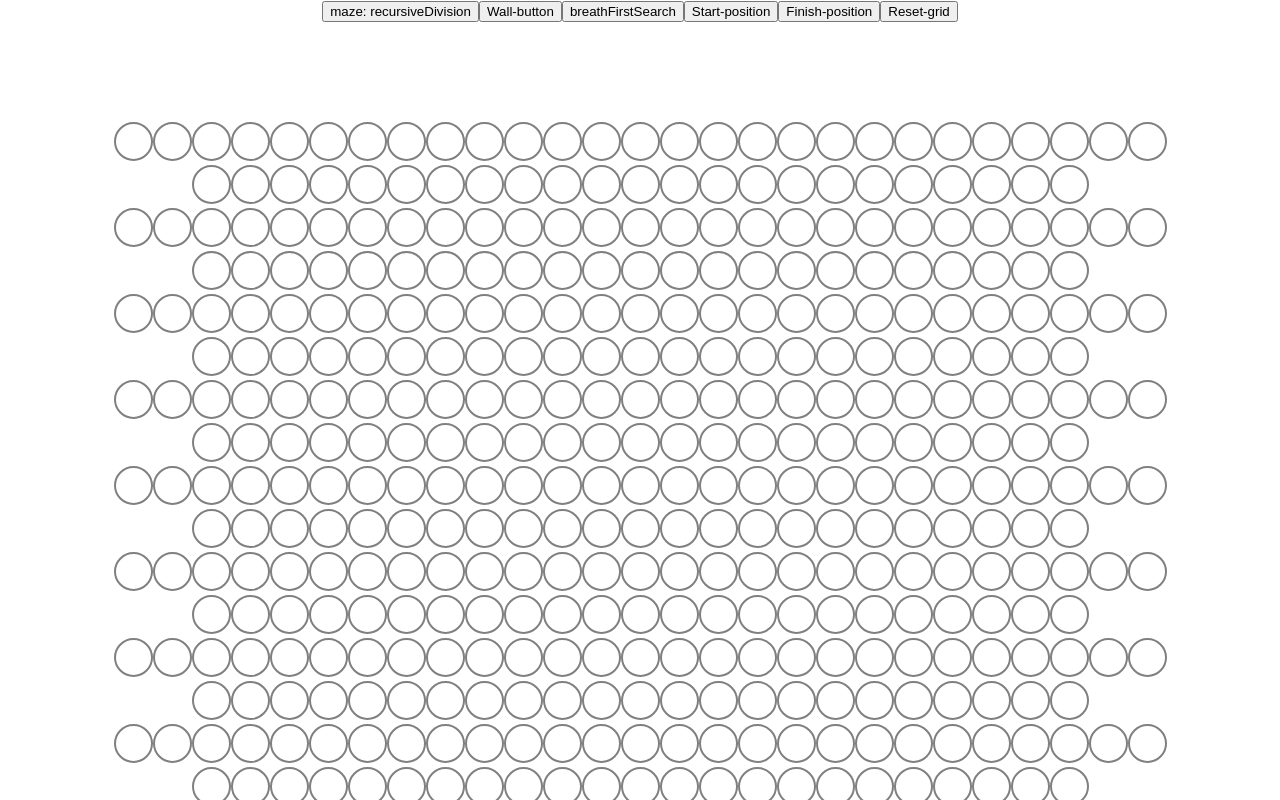
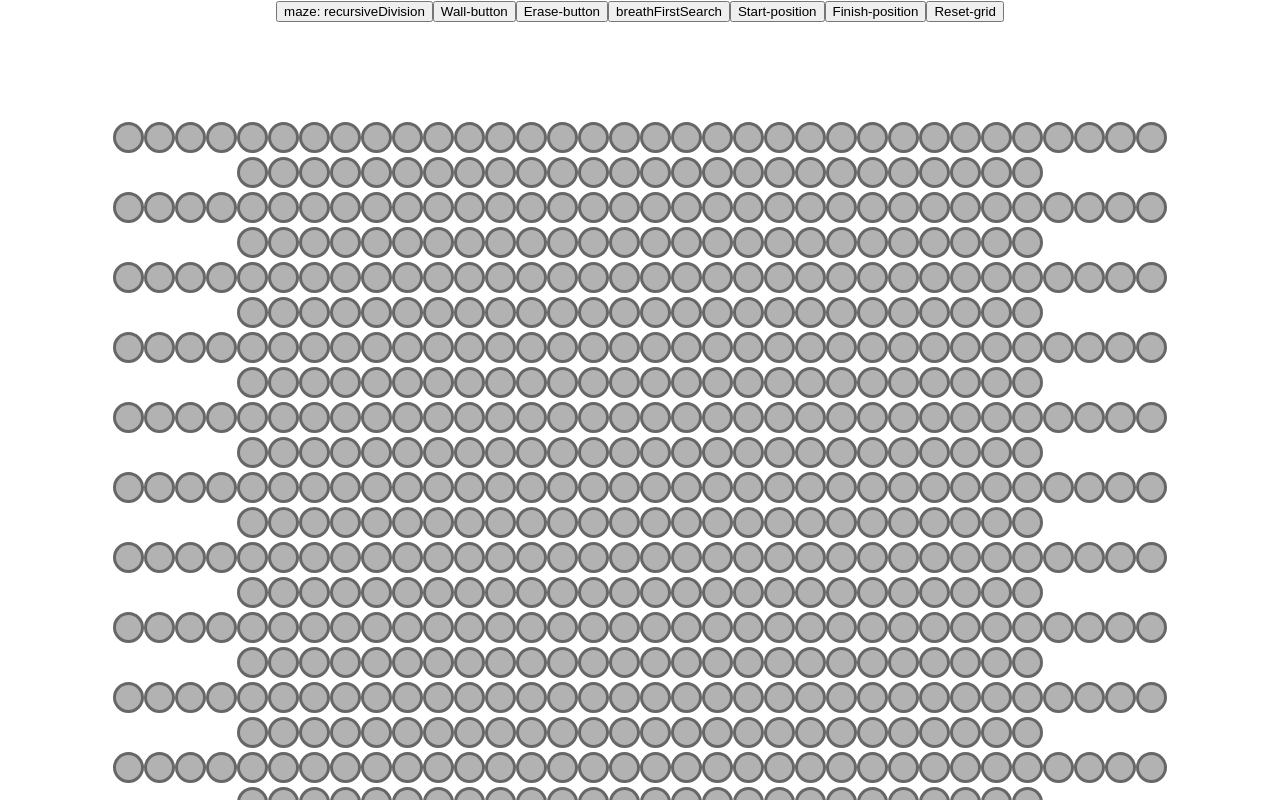
Before and after one commit to aliqmuhammed/Visual-Pathfinding-Maze-generating-algorithms, a React (Create React App) app: page / in a window 1280 px wide. Shown: the top 800 px of the page. Built offline with nearby package versions, Linux system fonts and the light colour scheme.

Commit message:
styling and finished recursive-division

```diff
--- a/src/visualize/Visualize.jsx
+++ b/src/visualize/Visualize.jsx
@@ -13,6 +13,7 @@ let finish_circle_col= null;
 let startBtn;
 let finishBtn;
 let wallBtn = false;
+let eraseBtn = false;
 let mouseHeldDown;
 var totalVisitedNodes = [];
 
@@ -30,48 +31,53 @@ export default class Visualize extends Component {
     }
 
     recursiveDivision(){
-    //  this.resetGrid();
-
-    console.log('Generating new maze')
-
     //maze - result with maze
     var gridWithWall = recursiveDivision(this.state.grid);
-
         //animate walls with new maze - add wall class (for animation)
         for (let row = 0; row < gridWithWall.length; row++) {
-            //if we are done with loops then update acctuall variables so it sets the walls (for variables)
             if(row === gridWithWall.length){
                 this.setState({grid: gridWithWall});
             }
-
             for (let col = 0; col < gridWithWall[0].length; col++) {
              setTimeout(() => {
                  if(gridWithWall[row][col].isWall){
                     document.getElementById(`circle-${row}-${col}`).className = 'circle wall-circle'
                  }
         }, 40 * col);
-        }
-    }
 
     }
+  }
+
+}
+
 
     onMouseDown(row,col){
           this.mouseHeldDown = true;
           console.log('Mouse IS down')
 
           if(this.wallBtn){
-
           const grid = this.state.grid;
 
-          const newGrid = grid;
-
-          const node = newGrid[row][col];
-          const newNode = {
-            ...node,
+          const circle = grid[row][col];
+          const newCircle = {
+            ...circle,
             isWall: true,
           };
-          newGrid[row][col] = newNode;
-          this.setState({grid: newGrid});
+          grid[row][col] = newCircle;
+          this.setState({grid: grid});
+        }
+
+        if(this.eraseBtn){
+            const grid = this.state.grid;
+            const circle = grid[row][col];
+            const newCircle = {
+              ...circle,
+              isFinish: false,
+              isStart: false,
+              isWall: false,
+            };
+            grid[row][col] = newCircle;
+            this.setState({grid: grid});
         }
     }
 
@@ -134,6 +140,19 @@ export default class Visualize extends Component {
              }
              grid[row][col] = updatedCircle;
              this.setState({grid: grid});
+            return
+        }else if(this.eraseBtn && this.mouseHeldDown){
+            const grid = this.state.grid;
+
+            const circle = grid[row][col];
+            const newCircle = {
+              ...circle,
+              isFinish: false,
+              isStart: false,
+              isWall: false,
+            };
+            grid[row][col] = newCircle;
+            this.setState({grid: grid});
             return
         }
 
@@ -224,7 +243,7 @@ export default class Visualize extends Component {
      }
     }
 
-    setCircle(clickedRow,clickedCol){
+    setCircle(clickedRow,clickedCol,event){
         const grid = this.state.grid;
 
         //if its a wall
@@ -323,7 +342,8 @@ export default class Visualize extends Component {
 
    }
 
-   async resetGrid(){
+       resetGrid(){
+
         //Start row and col set to null
         start_circle_row = null;
         start_circle_col = null;
@@ -341,35 +361,43 @@ export default class Visualize extends Component {
              //remove all classes if there are walls also
              for (let row = 0; row < this.state.grid.length; row++) {
                 for (let col = 0; col < this.state.grid[0].length; col++) {
-                 setTimeout(() => {
-
                 document.getElementById(`circle-${row}-${col}`).className = 'circle'
-
-            }, 30 * col);
             }
         }
 
         const initialGrid = getGrid();
         this.setState({grid:initialGrid})
-        //enable buttons
+
+        enableAlgoritms();
         enableButtons();
-        enableAlgoritms();
-       return true;
+        return true;
+
     }
 
+    setEraseBtn(){
+    this.eraseBtn = true;
+    this.startBtn = false;
+    this.finishBtn = false;
+    this.wallBtn = false;
+    }
     setStartBtn (){
+        this.eraseBtn = false;
         this.startBtn = true;
         this.finishBtn = false;
         this.wallBtn = false;
     }
 
     setFinishBtn(){
+        this.eraseBtn = false;
+        this.startBtn = false;
         this.finishBtn = true;
-        this.startBtn = false;
         this.wallBtn = false;
     }
     setWallBtn(){
-     this.wallBtn = true;
+    this.eraseBtn = false;
+    this.startBtn = false;
+    this.finishBtn = false;
+    this.wallBtn = true;
     }
 
     render() {
@@ -381,6 +409,9 @@ export default class Visualize extends Component {
             </button>
             <button id='wall-button' onClick={() => this.setWallBtn()}>
                 Wall-button
+            </button>
+            <button id='wall-button' onClick={() => this.setEraseBtn()}>
+                Erase-button
             </button>
              <button id='breathFirstSearch-button' onClick={() => this.breathFirstSearch()}>
                 breathFirstSearch
@@ -427,11 +458,12 @@ export default class Visualize extends Component {
         );
     }
 }
-const getGrid = () => {
+
+const  getGrid = () => {
     const grid = [];
-    for (let row = 0; row < 20; row++) {
+    for (let row = 0; row < 30; row++) {
         const createRow = [];
-        for (let col = 0; col < 50; col++) {
+        for (let col = 0; col < 60; col++) {
         createRow.push(createCircleData(col,row));
         }
         grid.push(createRow);
@@ -453,6 +485,7 @@ const createCircleData = (col,row) => {
 
 // DISABLE
 const disableAlgoritms = ()=> {
+
     const algorithms = ['breathFirstSearch-button','maze-recursive-division'];
     for (let i = 0; i < algorithms.length; i++) {
      document.getElementById(algorithms[i]).disabled = true;
@@ -462,7 +495,7 @@ const disableAlgoritms = ()=> {
 const disableButtons = ()=>{
     const positions = ['start-button','finish-button','wall-button'];
     for (let i = 0; i < positions.length; i++) {
-       document.getElementById( positions[i]).disabled = true;
+       document.getElementById(positions[i]).disabled = true;
     }
 }
 
--- a/src/visualize/algorithms/mazeGenarating/RecursiveDivision.js
+++ b/src/visualize/algorithms/mazeGenarating/RecursiveDivision.js
@@ -1,6 +1,6 @@
 var grid;
-export default function generateWall(oldGrid){
-    grid = oldGrid;
+export default function generateWall(initialGrid){
+    grid = initialGrid;
     //add border
     borderWalls(grid);
 
--- a/src/visualize/circles/Circle.css
+++ b/src/visualize/circles/Circle.css
@@ -1,11 +1,11 @@
 .circle{
-    width: 35px;
-    height: 35px;
+    width: 25px;
+    height: 25px;
     border-radius: 50%;
     border-style: solid;
-    border-width: 2px;
-    border-color: grey;
-    background-color: rgba(0, 0, 0, 0);
+    border-width: 3px;
+    border-color: rgb(104, 103, 103);
+    background-color: rgba(0, 0, 0, 0.3);
     display: inline-block;
 }
 
@@ -18,7 +18,7 @@
 }
 
 .wall-circle{
-    background-color: rgb(128, 128, 128);
+    background-color: rgb(49, 49, 49);
 }
 
 .finish-circle-found{
@@ -28,10 +28,10 @@
 
 @keyframes stretch1 {
     0% {
-      transform: scale(.3);
+      transform: scale(0.3);
     }
     25%{
-        transform: scale(.6);
+        transform: scale(0.6);
     }
     50% {
         transform: scale(0.9);
@@ -43,7 +43,7 @@
   }
 
 .visited-circle{
-    background-color:#1f38a7;
+    background-color:#f1f1ea;
     animation-name: stretch;
     animation-duration: 1.5s;
     animation-delay: 0;
@@ -53,15 +53,16 @@
 
 @keyframes stretch {
     0% {
-      transform: scale(.3);
-      background-color: #F0F2F0;
+      transform: scale(0.3);
+
+      background-color:#dddcad;
     }
     50% {
         transform: scale(0.6);
-        background-color:#282e4b;
+        background-color:#d8d672;
     }
     100% {
       transform: scale(1.2);
-      background-color:#1f38a7;
+      background-color:#f5f125;
     }
   }
```
Also changed, not shown: 2 other files (tests, documents, lock files or other folders).
